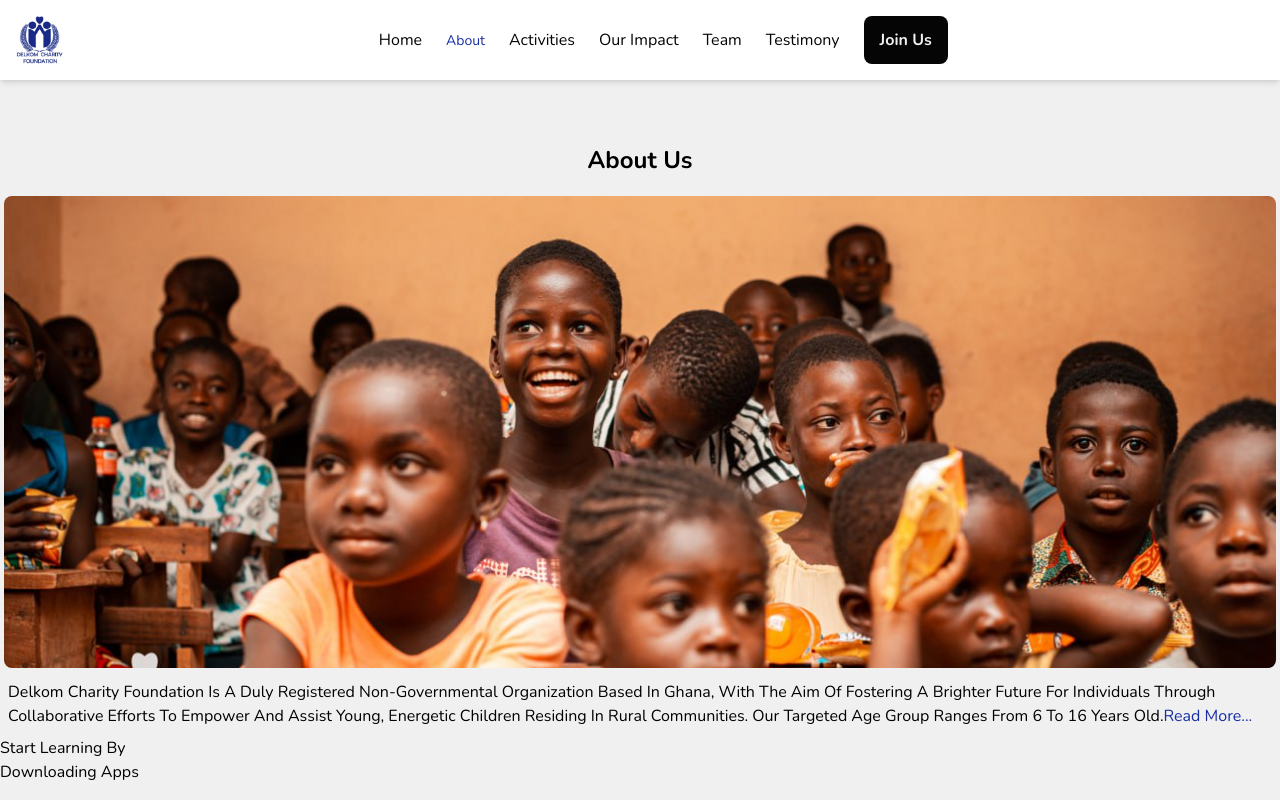
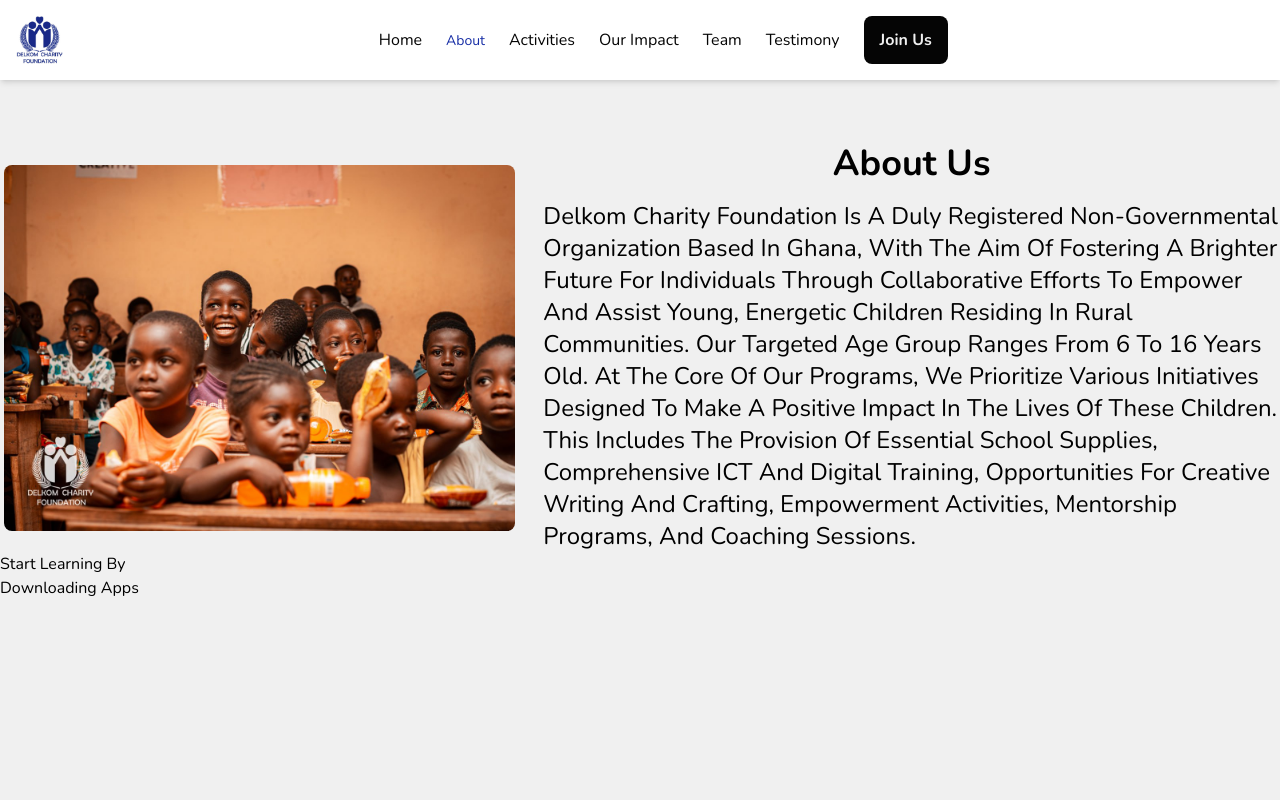
Before and after one commit to henryamos/DelkomFoundation, a React (Vite) app: page /about in a window 1280 px wide. Built offline with nearby package versions, Linux system fonts and the light colour scheme.

Commit message:
About Update

```diff
--- a/src/pages/About.jsx
+++ b/src/pages/About.jsx
@@ -10,7 +10,8 @@ const About = () => {
 
   return (
     <>
-      <section className=' w-full mx-auto px-0.2 mt-16'>
+      {/* Mobile Section */}
+      <section className='  mx-auto px-0.2 mt-16 md:hidden w-full'>
         <div className='mt-8'>
           <h2 className='text-center text-nunito font-bold text-2xl'>About Us</h2>
         </div>
@@ -34,6 +35,20 @@ const About = () => {
           </p>
         </div>
       </section>
+      {/* Desktop Section */}
+      <section className='w-full mt-16 lg:grid lg:grid-cols-1 xl:grid-cols-12 gap-6'>
+  <div className='xl:col-span-5 lg:min-h-[400px] flex justify-center items-center relative'>
+    <img className='max-w-full h-auto p-1 rounded-xl ' src={backgroundImg1} alt="Delkom Charity Foundation" />
+  </div>
+  <div className='xl:col-span-7 lg:min-h-[400px] flex flex-col justify-center'>
+    <h2 className='text-center text-nunito font-bold text-4xl'>About Us</h2>
+    <p className='text-ptSans mt-4 text-2xl'>
+      Delkom Charity Foundation is a duly registered non-governmental organization based in Ghana, with the aim of fostering a brighter future for individuals through collaborative efforts to empower and assist young, energetic children residing in rural communities. Our targeted age group ranges from 6 to 16 years old.
+      At the core of our programs, we prioritize various initiatives designed to make a positive impact in the lives of these children. This includes the provision of essential school supplies, comprehensive ICT and digital training, opportunities for creative writing and crafting, empowerment activities, Mentorship programs, and coaching sessions.
+    </p>
+  </div>
+</section>
+
     </>
   );
 };
```
